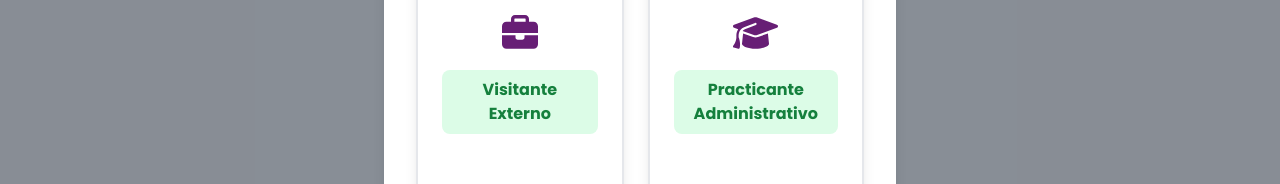
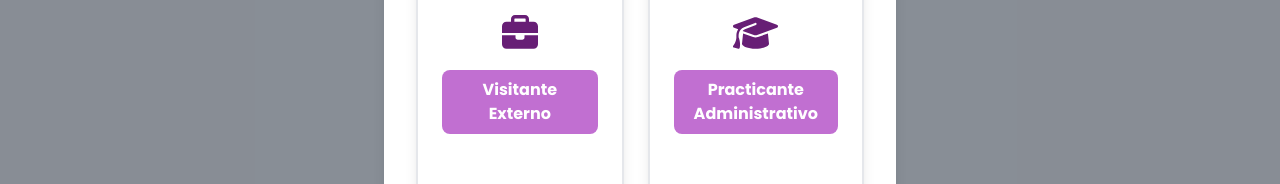
Before and after one commit to articoding/visitors, a React (Create React App) app: page /admin/dashboard in a window 1280 px wide. Both pictures are taken after a click on the button "+ Registrar". Shown: the part 354-538 px from the top of the page. Built offline with nearby package versions, Linux system fonts and the light colour scheme; no server answers; the database is empty.

Commit message:
Refactor button styling in RegisterCard component

```diff
--- a/src/components/RegisterCard.js
+++ b/src/components/RegisterCard.js
@@ -12,7 +12,7 @@ const RegisterCard = ({ icon, label, onClick, iconColor = 'text-purple-600' }) =
       {/* Button Section */}
       <button
         onClick={onClick}
-        className="bg-green-100 text-green-700 py-2 px-5 rounded-lg font-semibold hover:bg-green-200"
+        className="bg-[#C16FD1] text-white py-2 px-5 rounded-lg font-bold hover:bg-[#E1B8E9]"
       >
         {label}
       </button>
```
